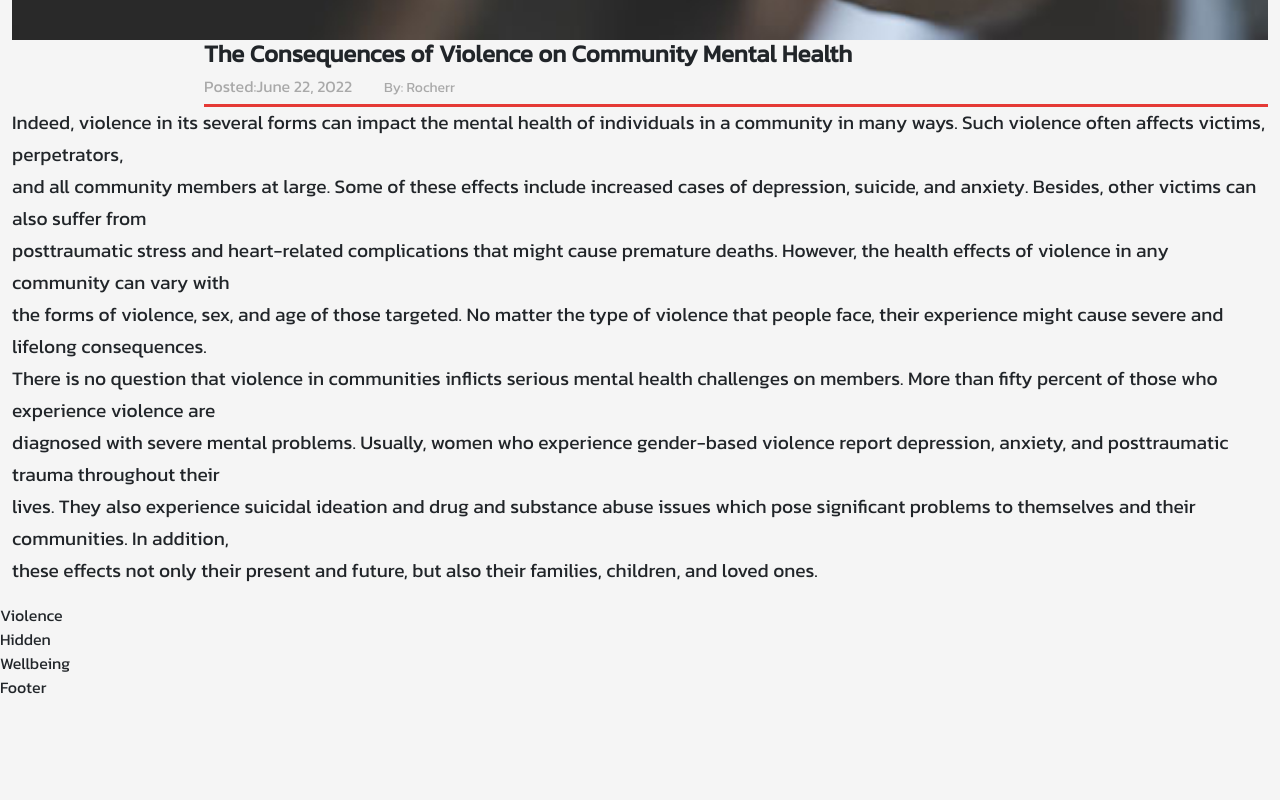
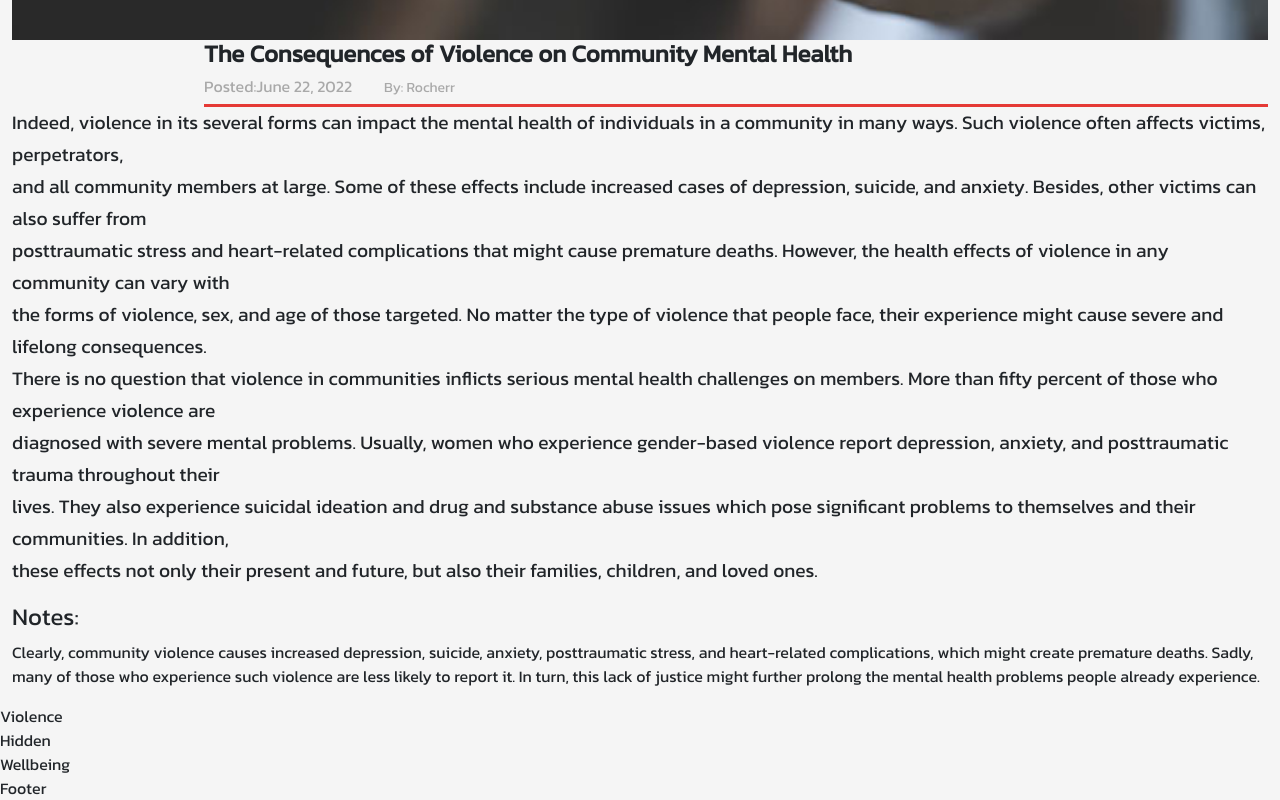
Before and after one commit to Roche001/campaign-website, a React (Create React App) app: page / in a window 1280 px wide. Shown: the part 893-1693 px from the top of the page. Before the commit the page ends 1592 px from the top, so only its background shows below. Built offline with nearby package versions, Linux system fonts and the light colour scheme; a web font is replaced by a local one.

Commit message:
update changes

```diff
--- a/src/components/home/Home.css
+++ b/src/components/home/Home.css
@@ -9,6 +9,7 @@
   align-items: center;
   justify-content: center;
   text-align: start;
+  background-attachment: fixed;
 }
 .home-header {
   color: #ffffff;
--- a/src/components/home/Home.jsx
+++ b/src/components/home/Home.jsx
@@ -44,6 +44,17 @@ const Home = () => {
           families, children, and loved ones.{" "}
         </p>
       </div>
+      <div className="notes-1">
+        <h4>Notes:</h4>
+        <p>
+          Clearly, community violence causes increased depression, suicide,
+          anxiety, posttraumatic stress, and heart-related complications, which
+          might create premature deaths. Sadly, many of those who experience
+          such violence are less likely to report it. In turn, this lack of
+          justice might further prolong the mental health problems people
+          already experience.{" "}
+        </p>
+      </div>
     </div>
   );
 };
```
